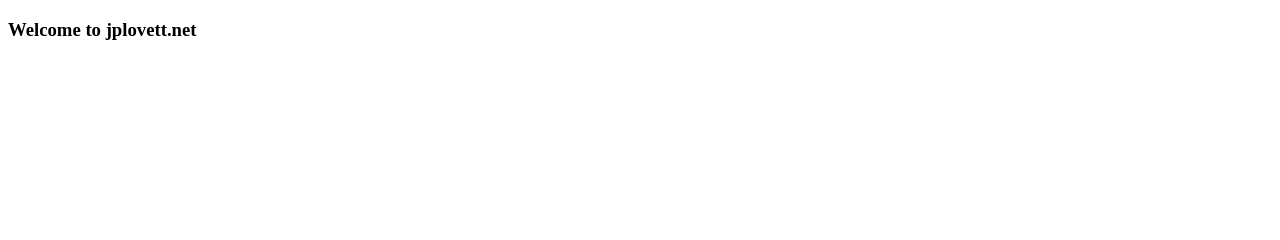
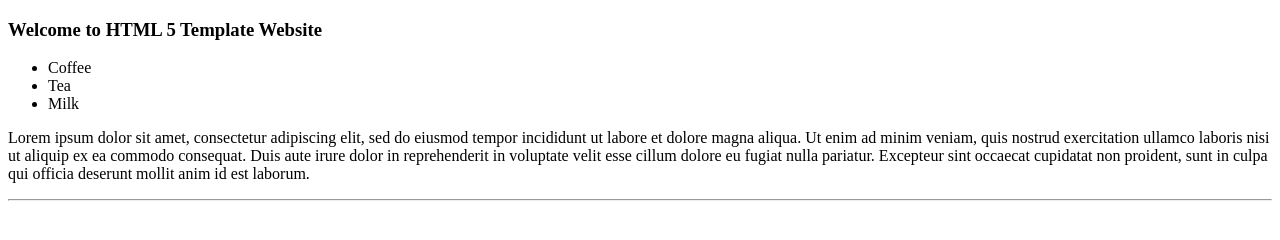
Before and after one commit to jplovett/html5, a plain HTML site: page index.html in a window 1280 px wide. Drawn offline with Linux system fonts and the light colour scheme.

Commit message:
Update index.html
html5 tags added

```diff
--- a/index.html
+++ b/index.html
@@ -5,11 +5,29 @@
     <meta charset="UTF-8" />
     <meta name="viewport" content="width=device-width, initial-scale=1.0" />
     <meta http-equiv="X-UA-Compatible" content="ie=edge" />
-    <title>JPLovet Website Title</title>
+    <title>HTML 5 Template Website Title</title>
 </head>
 
 <body>
-    <h3>Welcome to jplovett.net</h3>
+    <header>
+        <h3>Welcome to HTML 5 Template Website</h3>
+        <ul>
+            <li>Coffee</li>
+            <li>Tea</li>
+            <li>Milk</li>
+        </ul>
+    </header>
+    <section>
+        <p>
+            Lorem ipsum dolor sit amet, consectetur adipiscing elit, sed do eiusmod tempor incididunt ut labore et
+            dolore magna aliqua. Ut enim ad minim veniam, quis nostrud exercitation ullamco laboris nisi ut aliquip
+            ex ea commodo consequat. Duis aute irure dolor in reprehenderit in voluptate velit esse cillum dolore eu
+            fugiat nulla pariatur. Excepteur sint occaecat cupidatat non proident, sunt in culpa qui officia deserunt
+            mollit anim id est laborum.
+        </p>
+    </section>
 </body>
-
+<footer>
+    <hr>
+</footer>
 </html>
```
